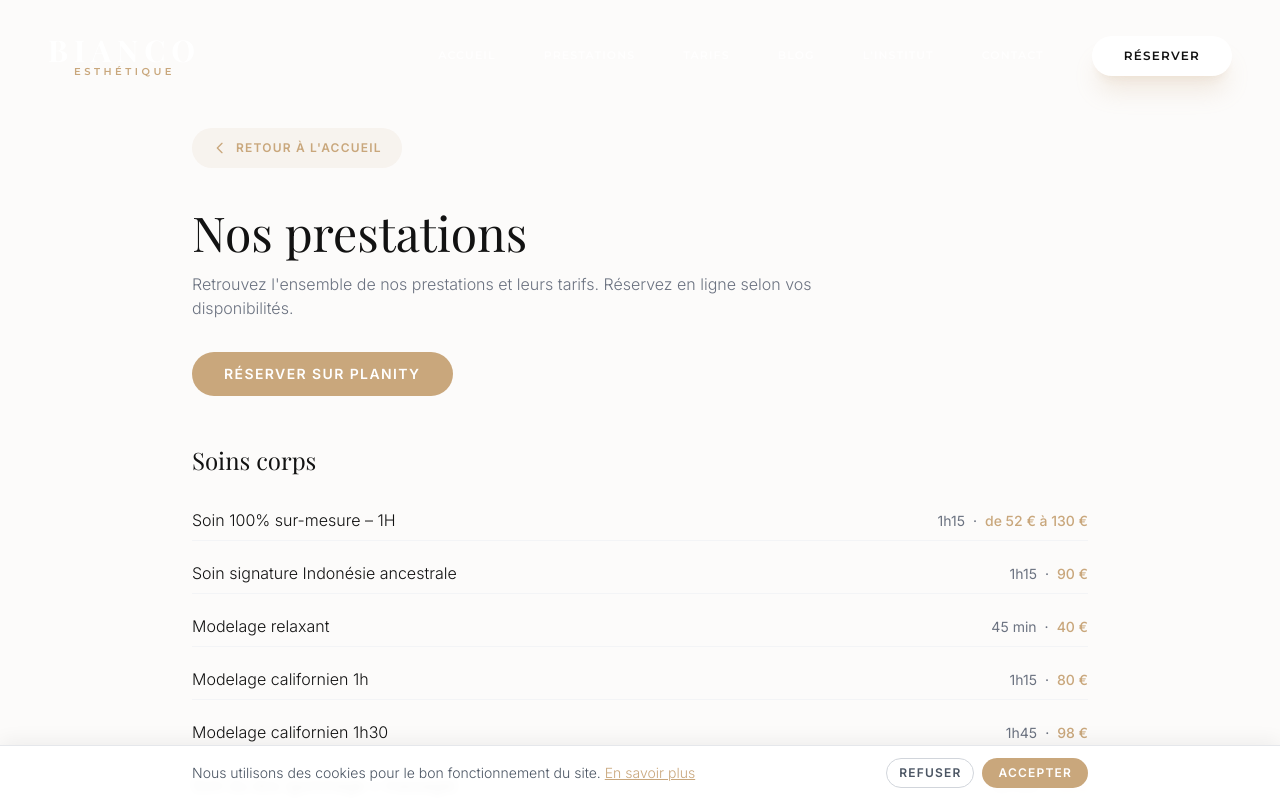
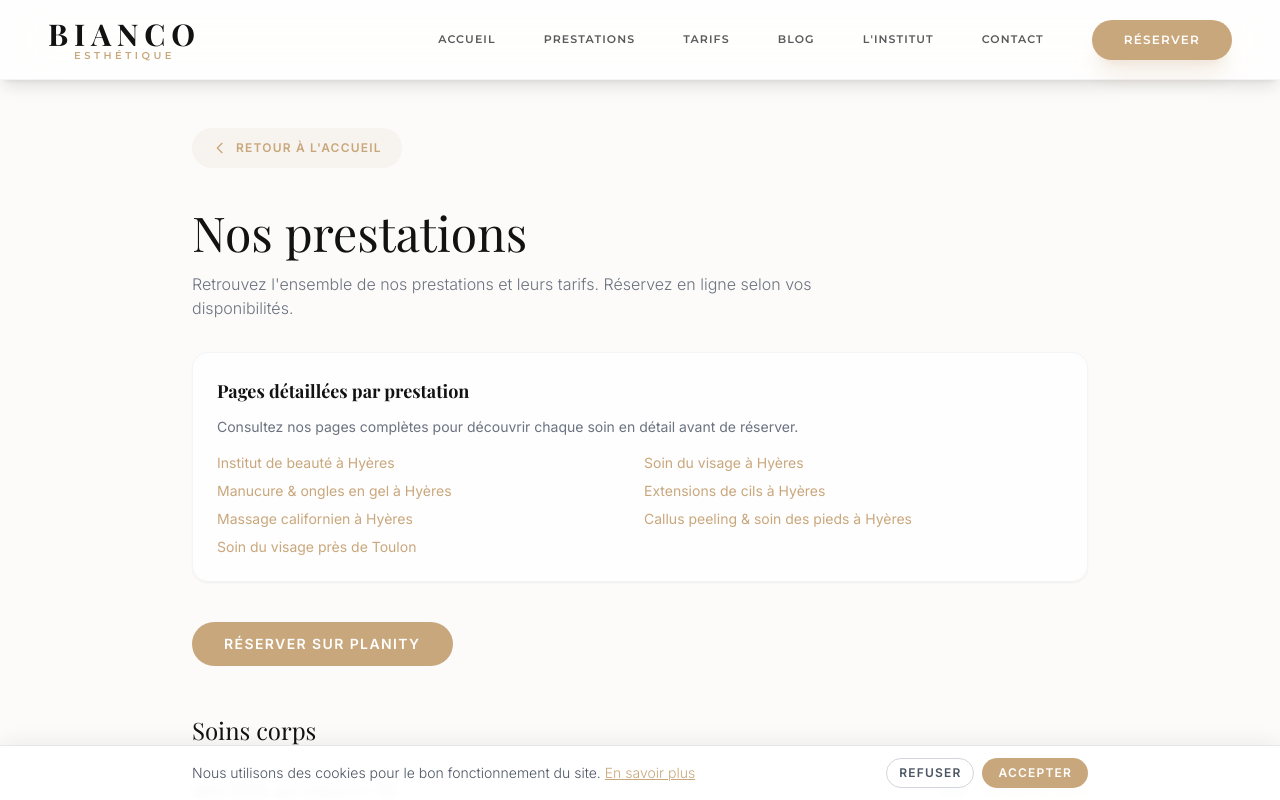
Before and after one commit to 3snv83136-coder/biancoai, a React (Vite) app: page /tarifs in a window 1280 px wide. Shown: the top 800 px of the page. Built offline with nearby package versions, Linux system fonts and the light colour scheme; a web font is replaced by a local one.

Commit message:
feat: lier pages SEO et navbar toujours visible
Made-with: Cursor

```diff
--- a/PricingPage.tsx
+++ b/PricingPage.tsx
@@ -39,6 +39,35 @@ const PricingPage: React.FC = () => {
           <p className="text-gray-500 font-light mb-8 max-w-2xl">
             Retrouvez l&apos;ensemble de nos prestations et leurs tarifs. Réservez en ligne selon vos disponibilités.
           </p>
+          <div className="mb-10 rounded-2xl bg-white/80 shadow-sm border border-gray-100 p-6">
+            <h2 className="text-lg font-semibold text-dark mb-3">Pages détaillées par prestation</h2>
+            <p className="text-sm text-gray-500 mb-4">
+              Consultez nos pages complètes pour découvrir chaque soin en détail avant de réserver.
+            </p>
+            <div className="grid gap-2 sm:grid-cols-2">
+              <Link to="/institut-beaute-hyeres" className="text-sm text-primary hover:text-dark hover:underline">
+                Institut de beauté à Hyères
+              </Link>
+              <Link to="/soin-visage-hyeres" className="text-sm text-primary hover:text-dark hover:underline">
+                Soin du visage à Hyères
+              </Link>
+              <Link to="/manucure-ongles-gel-hyeres" className="text-sm text-primary hover:text-dark hover:underline">
+                Manucure &amp; ongles en gel à Hyères
+              </Link>
+              <Link to="/extensions-cils-hyeres" className="text-sm text-primary hover:text-dark hover:underline">
+                Extensions de cils à Hyères
+              </Link>
+              <Link to="/massage-californien-hyeres" className="text-sm text-primary hover:text-dark hover:underline">
+                Massage californien à Hyères
+              </Link>
+              <Link to="/callus-peeling-hyeres" className="text-sm text-primary hover:text-dark hover:underline">
+                Callus peeling &amp; soin des pieds à Hyères
+              </Link>
+              <Link to="/soin-visage-toulon" className="text-sm text-primary hover:text-dark hover:underline">
+                Soin du visage près de Toulon
+              </Link>
+            </div>
+          </div>
           <a
             href={BUSINESS_INFO.planityUrl}
             target="_blank"
--- a/components/Navbar.tsx
+++ b/components/Navbar.tsx
@@ -30,7 +30,7 @@ const Navbar: React.FC<NavbarProps> = ({ onLinkClick }) => {
 
   return (
     <>
-      <nav className={`fixed top-0 left-0 right-0 z-[100] transition-all duration-500 ${isScrolled ? 'bg-white/80 backdrop-blur-xl shadow-lg border-b border-gray-100 py-4' : 'bg-transparent py-8'}`}>
+      <nav className="fixed top-0 left-0 right-0 z-[100] bg-white/80 backdrop-blur-xl shadow-lg border-b border-gray-100 py-4 transition-all duration-500">
         <div className="max-w-7xl mx-auto px-6 md:px-12 flex justify-between items-center">
           <Link
             to="/"
@@ -41,8 +41,12 @@ const Navbar: React.FC<NavbarProps> = ({ onLinkClick }) => {
               onLinkClick?.();
             }}
           >
-            <span className={`text-2xl md:text-3xl font-bold tracking-[0.2em] uppercase transition-colors duration-300 serif ${isScrolled ? 'text-dark' : 'text-white'}`}>Bianco</span>
-            <span className={`text-[10px] tracking-ultra-wide uppercase transition-colors duration-300 montserrat font-bold -mt-1 ${isScrolled ? 'text-primary' : 'text-primary'}`}>Esthétique</span>
+            <span className="text-2xl md:text-3xl font-bold tracking-[0.2em] uppercase transition-colors duration-300 serif text-dark">
+              Bianco
+            </span>
+            <span className="text-[10px] tracking-ultra-wide uppercase transition-colors duration-300 montserrat font-bold -mt-1 text-primary">
+              Esthétique
+            </span>
           </Link>
 
           {/* Desktop Nav */}
@@ -51,7 +55,7 @@ const Navbar: React.FC<NavbarProps> = ({ onLinkClick }) => {
               <Link
                 key={link.label}
                 to={link.to}
-                className={`text-[11px] font-bold uppercase tracking-widest transition-all montserrat hover:text-primary relative group ${isScrolled ? 'text-dark/70' : 'text-white/80'}`}
+                className="text-[11px] font-bold uppercase tracking-widest transition-all montserrat hover:text-primary relative group text-dark/70"
               >
                 {link.label}
                 <span className="absolute -bottom-2 left-0 w-0 h-[2px] bg-primary transition-all duration-300 group-hover:w-full"></span>
@@ -61,7 +65,7 @@ const Navbar: React.FC<NavbarProps> = ({ onLinkClick }) => {
               href={BUSINESS_INFO.planityUrl}
               target="_blank"
               rel="noopener noreferrer"
-              className={`px-8 py-3 rounded-full text-xs font-bold uppercase tracking-widest transition-all montserrat shadow-xl shadow-primary/20 ${isScrolled ? 'bg-primary text-white hover:bg-dark' : 'bg-white text-dark hover:bg-primary hover:text-white'}`}
+              className="px-8 py-3 rounded-full text-xs font-bold uppercase tracking-widest transition-all montserrat shadow-xl shadow-primary/20 bg-primary text-white hover:bg-dark"
             >
               Réserver
             </a>
@@ -69,7 +73,7 @@ const Navbar: React.FC<NavbarProps> = ({ onLinkClick }) => {
 
           {/* Mobile Menu Button */}
           <button
-            className={`lg:hidden p-2 rounded-xl transition-colors ${isScrolled ? 'text-dark bg-gray-50' : 'text-white bg-white/10 backdrop-blur-md'}`}
+            className="lg:hidden p-2 rounded-xl transition-colors text-dark bg-gray-50"
             onClick={() => setMobileMenuOpen(!mobileMenuOpen)}
             aria-label={mobileMenuOpen ? 'Fermer le menu' : 'Ouvrir le menu'}
             aria-expanded={mobileMenuOpen}
```
